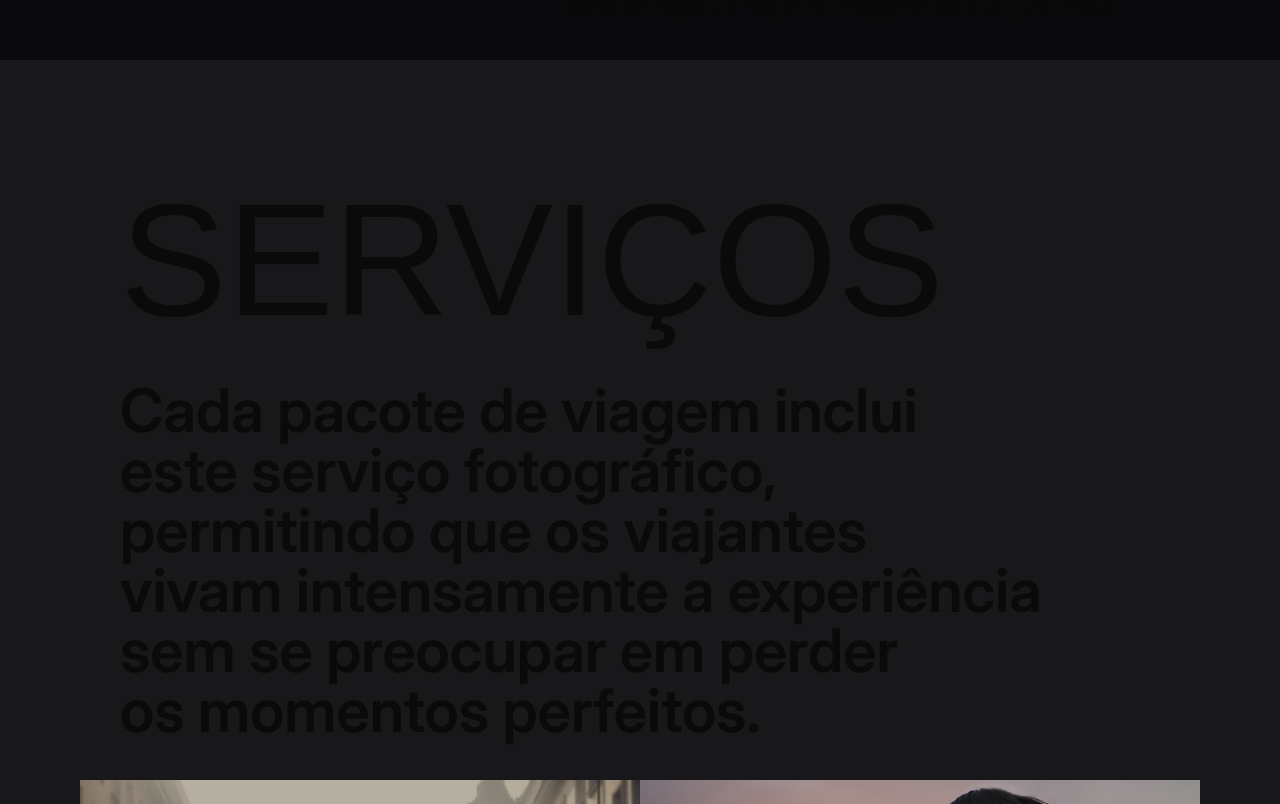
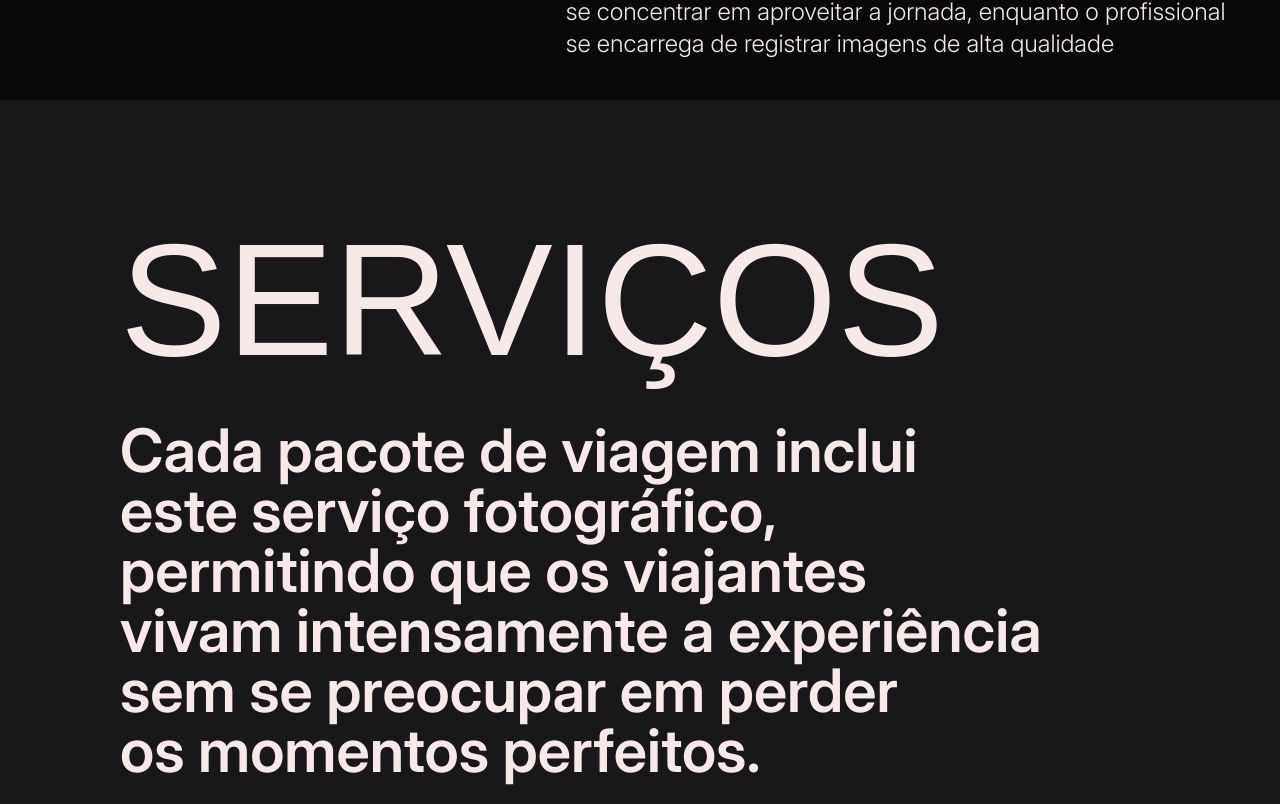
Before and after one commit to dexpb/photo-travel, a Next.js app: page / in a window 1280 px wide. Shown: the part 1556-2360 px from the top of the page. Built offline with nearby package versions, Linux system fonts and the light colour scheme.

Commit message:
fix: bugs from images

```diff
--- a/app/layout.tsx
+++ b/app/layout.tsx
@@ -1,21 +1,24 @@
 import type { Metadata } from "next";
 import "./globals.css";
-import { ThemeProvider } from "./providers/theme-provider";
-import localFont from 'next/font/local';
+import localFont from "next/font/local";
 
 const anton = localFont({
-  src: [{
-    path: "../fonts/AntonSC-Regular.ttf",
-    weight: "400",
-  }],
-  variable: "--font-anton"
+  src: [
+    {
+      path: "../fonts/AntonSC-Regular.ttf",
+      weight: "400",
+    },
+  ],
+  variable: "--font-anton",
 });
 const inter = localFont({
-  src: [{
-    path: "../fonts/Inter-VariableFont.ttf",
-    weight: "100, 200, 300, 400, 500, 600, 700, 800, 900",
-  }],
-  variable: "--font-inter"
+  src: [
+    {
+      path: "../fonts/Inter-VariableFont.ttf",
+      weight: "100, 200, 300, 400, 500, 600, 700, 800, 900",
+    },
+  ],
+  variable: "--font-inter",
 });
 
 export const metadata: Metadata = {
@@ -30,14 +33,7 @@ export default function RootLayout({
   return (
     <html lang="en" suppressHydrationWarning={true}>
       <body className={`${anton.variable} ${inter.variable} bg-zinc-900`}>
-        <ThemeProvider
-          attribute="class"
-          defaultTheme="system"
-          enableSystem
-          disableTransitionOnChange
-        >
-          {children}
-        </ThemeProvider>
+        {children}
       </body>
     </html>
   );
--- a/app/page.tsx
+++ b/app/page.tsx
@@ -1,4 +1,3 @@
-'use client'
 import { ServicesDiv } from "@/components/sevices";
 import { BestOptions } from "./../components/best-options";
 import { Comments } from "@/components/comments";
@@ -8,7 +7,7 @@ import { HeaderAndCard } from "@/components/header";
 
 export default function Home() {
   return (
-    <div className="flex min-h-screen flex-col dark:text-tahiti">
+    <div className="flex min-h-screen flex-col text-tahiti">
       <HeaderAndCard />
       <ServicesDiv />
       <BestOptions />
--- a/components/animated-paragraphs.tsx
+++ b/components/animated-paragraphs.tsx
@@ -1,3 +1,4 @@
+
 import { motion, Variants } from "framer-motion";
 import clsx from "clsx"; // Para combinar classes dinamicamente
 
--- a/components/best-options.tsx
+++ b/components/best-options.tsx
@@ -1,4 +1,4 @@
-
+"use client";
 import Image from "next/image";
 import { motion } from "framer-motion";
 import { slideIn } from "./Variant/SlideIn";
--- a/components/comments.tsx
+++ b/components/comments.tsx
@@ -1,4 +1,4 @@
-
+"use client";
 import Image from "next/image";
 import { motion } from "framer-motion";
 import { slideIn } from "./Variant/SlideIn";
@@ -11,7 +11,7 @@ export function Comments() {
         initial="hidden"
         whileInView={"show"}
         viewport={{ once: true, amount: 0.7 }}
-        className="m-20 flex flex-col gap-10 w-4/6"
+        className="m-20 flex w-4/6 flex-col gap-10"
       >
         <h1 className="text-5xl uppercase lg:text-[180px]">
           O que dizem nossos clientes
@@ -31,7 +31,13 @@ export function Comments() {
         >
           <div className="flex w-full bg-zinc-800 font-inter lg:w-2/6">
             <div className="m-20 flex flex-col justify-between gap-10">
-              <Image src="/aspas.svg" alt="aspas" width={50} height={50} loading="lazy"/>
+              <Image
+                src="/aspas.svg"
+                alt="aspas"
+                width={50}
+                height={50}
+                loading="lazy"
+              />
               <h1 className="text-3xl font-bold">
                 Uma experiência sem preocupações em Toscana
               </h1>
@@ -58,7 +64,13 @@ export function Comments() {
           </div>
           <div className="flex w-full bg-zinc-700 font-inter lg:w-2/6">
             <div className="m-20 flex flex-col justify-between gap-10">
-              <Image src="/aspas.svg" alt="aspas" width={50} height={50} loading="lazy" />
+              <Image
+                src="/aspas.svg"
+                alt="aspas"
+                width={50}
+                height={50}
+                loading="lazy"
+              />
               <h1 className="text-3xl font-bold">
                 Lua de mel perfeita em Santorini
               </h1>
@@ -83,7 +95,13 @@ export function Comments() {
           </div>
           <div className="flex w-full bg-zinc-800 font-inter lg:w-2/6">
             <div className="m-20 flex flex-col justify-between gap-10">
-              <Image src="/aspas.svg" alt="aspas" width={50} height={50} loading="lazy" />
+              <Image
+                src="/aspas.svg"
+                alt="aspas"
+                width={50}
+                height={50}
+                loading="lazy"
+              />
               <h1 className="text-3xl font-bold">
                 Solução para todos meus problemas de viagem em Patagônia
               </h1>
@@ -118,7 +136,13 @@ export function Comments() {
         >
           <div className="flex w-full bg-zinc-700 font-inter lg:w-2/6">
             <div className="m-20 flex flex-col justify-between gap-10">
-              <Image src="/aspas.svg" alt="aspas" width={50} height={50} loading="lazy" />
+              <Image
+                src="/aspas.svg"
+                alt="aspas"
+                width={50}
+                height={50}
+                loading="lazy"
+              />
               <h1 className="text-3xl font-bold">
                 Aniversário de 10 anos de casamento nas Maldivas
               </h1>
@@ -144,7 +168,13 @@ export function Comments() {
           </div>
           <div className="flex w-full bg-zinc-800 font-inter lg:w-2/6">
             <div className="m-20 flex flex-col justify-between gap-10">
-              <Image src="/aspas.svg" alt="aspas" width={50} height={50} loading="lazy"/>
+              <Image
+                src="/aspas.svg"
+                alt="aspas"
+                width={50}
+                height={50}
+                loading="lazy"
+              />
               <h1 className="text-3xl font-bold">
                 Viagem Romântica para Paris
               </h1>
@@ -171,7 +201,13 @@ export function Comments() {
           </div>
           <div className="flex w-full bg-zinc-700 font-inter lg:w-2/6">
             <div className="m-20 flex flex-col justify-between gap-10">
-              <Image src="/aspas.svg" alt="aspas" width={50} height={50} loading="lazy"/>
+              <Image
+                src="/aspas.svg"
+                alt="aspas"
+                width={50}
+                height={50}
+                loading="lazy"
+              />
               <h1 className="text-3xl font-bold">
                 Viagem de Aniversário para o Japão
               </h1>
--- a/components/contact-us.tsx
+++ b/components/contact-us.tsx
@@ -1,11 +1,17 @@
+"use client";
+
 import gsap from "gsap";
 import { ScrollTrigger } from "gsap/all";
 import Image from "next/image";
 import { useEffect, useRef } from "react";
 
 export function ContactUs() {
+  // 🔥 Certifica que o swiperRef começa como null para evitar problemas no SSR
   const swiperRef = useRef<HTMLDivElement | null>(null);
+
   useEffect(() => {
+    if (!swiperRef.current) return; // ✅ Evita erro se o ref ainda for null
+
     gsap.registerPlugin(ScrollTrigger);
 
     gsap.to(swiperRef.current, {
@@ -17,18 +23,18 @@ export function ContactUs() {
       },
     });
   }, []);
+
   return (
-
     <div className="flex flex-col lg:flex-row" ref={swiperRef}>
       <Image
         src="/contact-us.png"
         className="h-full w-full object-cover"
         alt="Fale conosco"
         width={900}
-          height={0}
+        height={600} // ✅ Evita problemas no Next.js (height não pode ser 0)
         loading="lazy"
       />
-        <div className="m-10 gap-10 lg:m-28 flex flex-col">
+      <div className="m-10 flex flex-col gap-10 lg:m-28">
         <h1 className="text-6xl uppercase lg:text-8xl">Fale conosco!</h1>
         <div className="text-break flex flex-1 flex-col justify-center gap-10 font-inter text-black">
           <div className="flex gap-10">
@@ -54,6 +60,5 @@ export function ContactUs() {
         </div>
       </div>
     </div>
-
   );
 }
--- a/components/footer.tsx
+++ b/components/footer.tsx
@@ -1,9 +1,8 @@
-
+'use client'
 import { motion } from "motion/react";
 import { slideIn } from "./Variant/SlideIn";
 export function Footer() {
   return (
-    <div>
       <motion.div
         variants={slideIn("up", 0.01)}
         initial="hidden"
@@ -32,6 +31,5 @@ export function Footer() {
           </ul>
         </div>
       </motion.div>
-    </div>
   );
 }
--- a/components/header.tsx
+++ b/components/header.tsx
@@ -1,4 +1,4 @@
-
+"use client";
 import { HomeSide } from "./home";
 import SwiperImages from "./swiper";
 import { useEffect, useRef } from "react";
@@ -21,7 +21,6 @@ export function HeaderAndCard() {
       },
     });
   }, []);
-
   return (
     <div className="flex flex-col bg-zinc-950 lg:flex-row">
       {/* Container do Swiper fixado */}
--- a/components/home.tsx
+++ b/components/home.tsx
@@ -1,10 +1,10 @@
-import { motion } from "motion/react";
+import { motion } from "framer-motion";
 import { slideIn } from "./Variant/SlideIn";
 import AnimatedParagraph from "./animated-paragraphs";
 
 export function HomeSide() {
   return (
-    <div>
+    <>
       <div className="flex flex-col lg:mx-20 lg:my-32">
         <motion.h1
           variants={slideIn("up", 0.01)}
@@ -65,6 +65,6 @@ export function HomeSide() {
           variants={slideIn("up", 0.2)}
         />
       </motion.div>
-    </div>
+    </>
   );
 }
--- a/components/sevices.tsx
+++ b/components/sevices.tsx
@@ -1,4 +1,4 @@
-"use client"
+"use client";
 import Image from "next/image";
 import { useEffect, useRef } from "react";
 import gsap from "gsap";
@@ -23,19 +23,18 @@ export function ServicesDiv() {
   }, []);
 
   return (
-    <div className="bg-black">
     <div
       className="min-w-screen justify-items m-0 flex min-h-screen items-center bg-zinc-900"
       ref={swiperRef}
     >
-        <div className="justify-items lg:m-20 flex flex-col">
-          <div className="m-10 flex gap-10 flex-col w-5/6">
+      <div className="justify-items flex flex-col lg:m-20">
+        <div className="m-10 flex w-5/6 flex-col gap-10">
           <motion.h1
             variants={slideIn("up", 0.01)}
             initial="hidden"
             whileInView={"show"}
             viewport={{ once: true, amount: 0.7 }}
-              className="uppercase  text-5xl lg:text-[160px]"
+            className="text-5xl uppercase lg:text-[160px]"
           >
             Serviços
           </motion.h1>
@@ -45,13 +44,13 @@ export function ServicesDiv() {
             text=" Cada pacote de viagem inclui este serviço fotográfico, permitindo
               que os viajantes vivam intensamente a experiência sem se preocupar
               em perder os momentos perfeitos."
-              className="text-balance font-inter font-semibold text-xl lg:text-6xl"
+            className="text-balance font-inter text-xl font-semibold lg:text-6xl"
           />
         </div>
 
         <div className="flex h-full flex-wrap text-white">
           {/* Imagem 1 */}
-            <div className="flex lg:w-1/2 flex-col items-start justify-center">
+          <div className="flex flex-col items-start justify-center lg:w-1/2">
             <Image
               src="/person-street.png"
               className="h-full w-full object-cover"
@@ -67,7 +66,7 @@ export function ServicesDiv() {
           </div>
 
           {/* Imagem 2 */}
-            <div className="flex lg:w-1/2 flex-col items-start justify-center">
+          <div className="flex flex-col items-start justify-center lg:w-1/2">
             <Image
               src="/woman-beach.png"
               className="h-full w-full object-cover"
@@ -83,7 +82,7 @@ export function ServicesDiv() {
           </div>
 
           {/* Imagem 3 */}
-            <div className="flex lg:w-1/2 flex-col items-start justify-center">
+          <div className="flex flex-col items-start justify-center lg:w-1/2">
             <Image
               src="/woman-photography.png"
               className="h-full w-full object-cover"
@@ -99,7 +98,7 @@ export function ServicesDiv() {
           </div>
 
           {/* Imagem 4 */}
-            <div className="flex lg:w-1/2 flex-col items-start justify-center">
+          <div className="flex flex-col items-start justify-center lg:w-1/2">
             <Image
               src="/woman-church.png"
               className="h-full w-full object-cover"
@@ -116,6 +115,5 @@ export function ServicesDiv() {
         </div>
       </div>
     </div>
-    </div>
   );
 }
--- a/components/swiper.tsx
+++ b/components/swiper.tsx
@@ -10,7 +10,6 @@ import gsap from "gsap";
 
 export default function SwiperImages() {
   gsap.registerPlugin(ScrollTrigger);
-
   return (
     <div className="flex flex-col lg:min-h-screen">
       <Swiper
@@ -33,6 +32,7 @@ export default function SwiperImages() {
             className="w-full"
             width={500}
             height={500}
+            priority
           />
         </SwiperSlide>
         <SwiperSlide className="flex items-center justify-center text-center text-lg">
```
Lines whose indentation alone changed are shown as unchanged.
